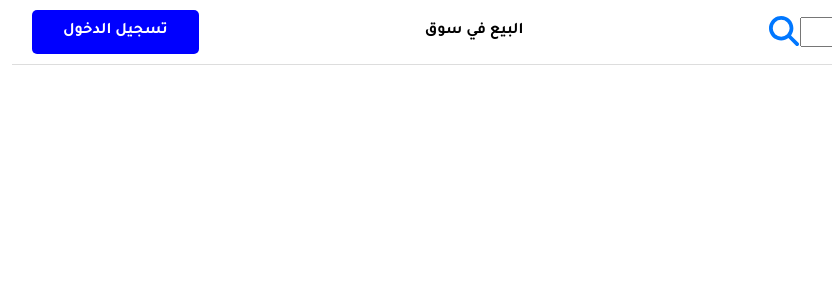
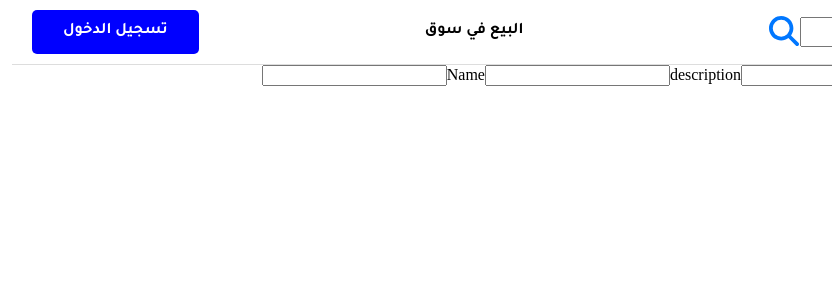
Before and after one commit to Op-Bshaar/eBay, a React (Vite) app in the folder frontend/: page /sell in a window 1280 px wide. Shown: the top 300 px of the page, without its empty margins (423-1255 px from the left). Built offline with nearby package versions, Linux system fonts and the light colour scheme.

Commit message:
added start for selling

```diff
--- a/frontend/src/App.tsx
+++ b/frontend/src/App.tsx
@@ -16,7 +16,7 @@ import Password from "./pages/login/password";
 import UpdateEmail from "./pages/UpdateEmail/UpdateEmail";
 import ReloadUser from "./pages/ReloadUser";
 import RestPassword from "./pages/login/restpassword";
-
+import ProductForm from "./pages/Sell/Sell";
 function App() {
     return (
         <AuthenticationProvider>
@@ -38,6 +38,7 @@ function App() {
                     <Route path="/admin/users" element={<Users />} />
                     <Route path="/admin/settings" element={<Settings />} />
                     <Route path="/products/:id" element={<ProductsDeatils />} />
+                    <Route path="/sell" element={<ProductForm/>}/>
                 </Routes>
             </BrowserRouter>
         </AuthenticationProvider>
--- a/frontend/src/components/nav/Navbar.tsx
+++ b/frontend/src/components/nav/Navbar.tsx
@@ -37,7 +37,7 @@ function Navbar() {
                     />
                     <button className="wrapper-button" type="submit"><FontAwesomeIcon className="search-icon" icon={faMagnifyingGlass} /></button>
                 </form>
-                <Link className="nav-link " to="/">
+                <Link className="nav-link " to="/sell">
                     البيع في سوق
                 </Link>
                 {isAuthenticated ? (
--- /dev/null
+++ b/frontend/src/pages/Sell/Sell.tsx
@@ -0,0 +1,57 @@
+import {HtmlHTMLAttributes, useState} from "react";
+import Product from "../../Product";
+import api from "../../api";
+import React from "react";
+//import { useAuthenticationContext, User } from "../../context/AuthenticationContext";
+//const { user, setUser } = useAuthenticationContext();
+//TODO: finish sell
+const ProductForm: React.FC = () => {
+    const [product, setProduct] = useState<Product>(
+      new Product('', '', '', '', '', '')
+    );
+const handleChange = async(event: React.ChangeEvent<HTMLInputElement | HTMLTextAreaElement>) =>
+    {
+        const {name,value}= event.target;
+        setProduct
+        (
+            {
+            ...product,
+            [name]:value
+            }
+        );
+    }
+const handleSubmit = async(event: React.FormEvent) =>
+    {
+        event.preventDefault();
+        try
+        {
+            const response = await api.post("/products",
+                {title: product.title,
+                 price: product.price,
+                 description: product.description,
+                 image: product.image
+                }
+            )
+        }
+        catch(error){}
+    };
+
+return (
+     <form onSubmit={handleSubmit}>
+
+      <div>
+        <label>مواصفات المنتج:</label>
+        <label>Name</label>
+        <input type="text" name="اسم المنتج" value={product.price} onChange={handleChange} />
+        <label>description</label>
+        <input type="text" name="الوصف" value={product.description} onChange={handleChange} />
+        <label>price</label>
+        <input type="text" name="السعر" value={product.price} onChange={handleChange} />
+        <label>image</label>
+        <input type="text" name="الصورة" value={product.image} onChange={handleChange} />
+      </div>
+      <button type="submit">Submit</button>
+    </form>
+    )
+};
+export default ProductForm;
```
